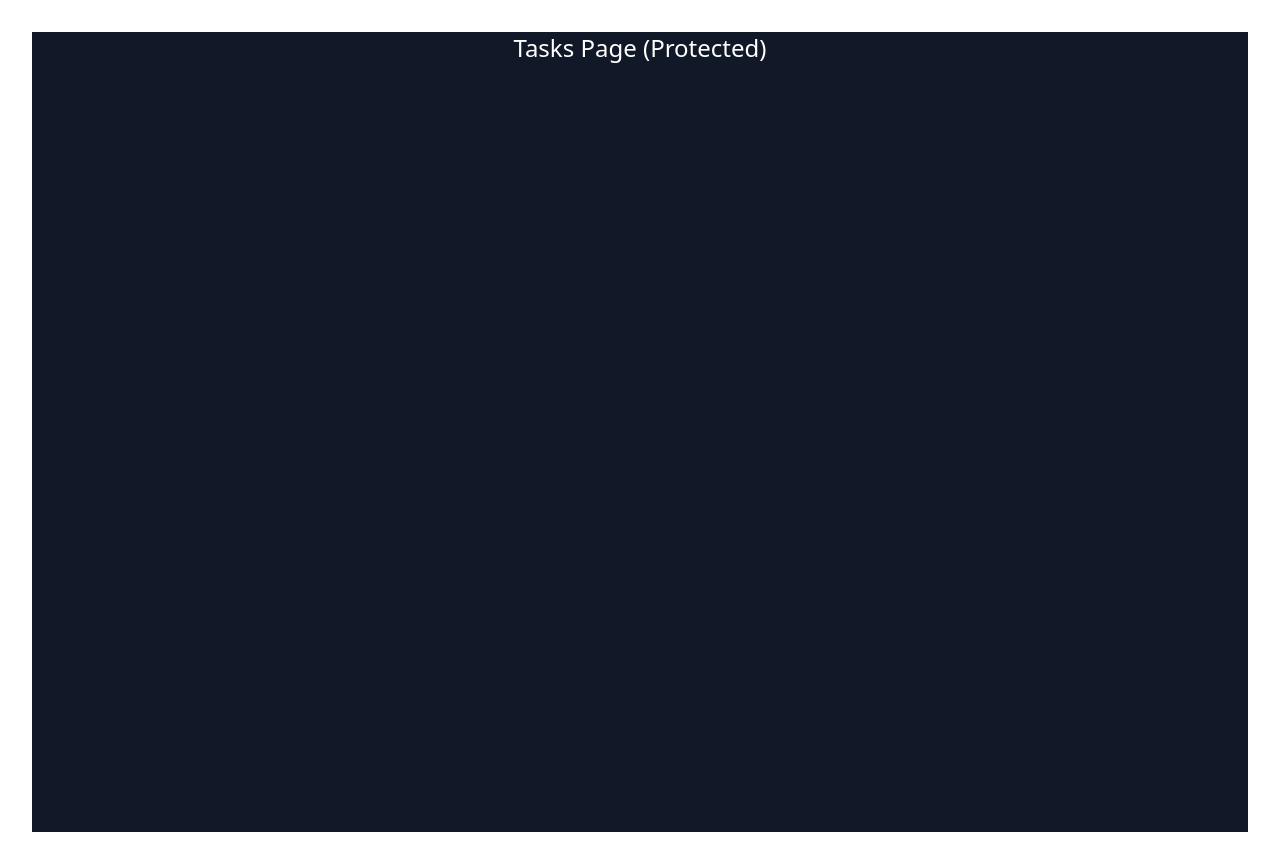
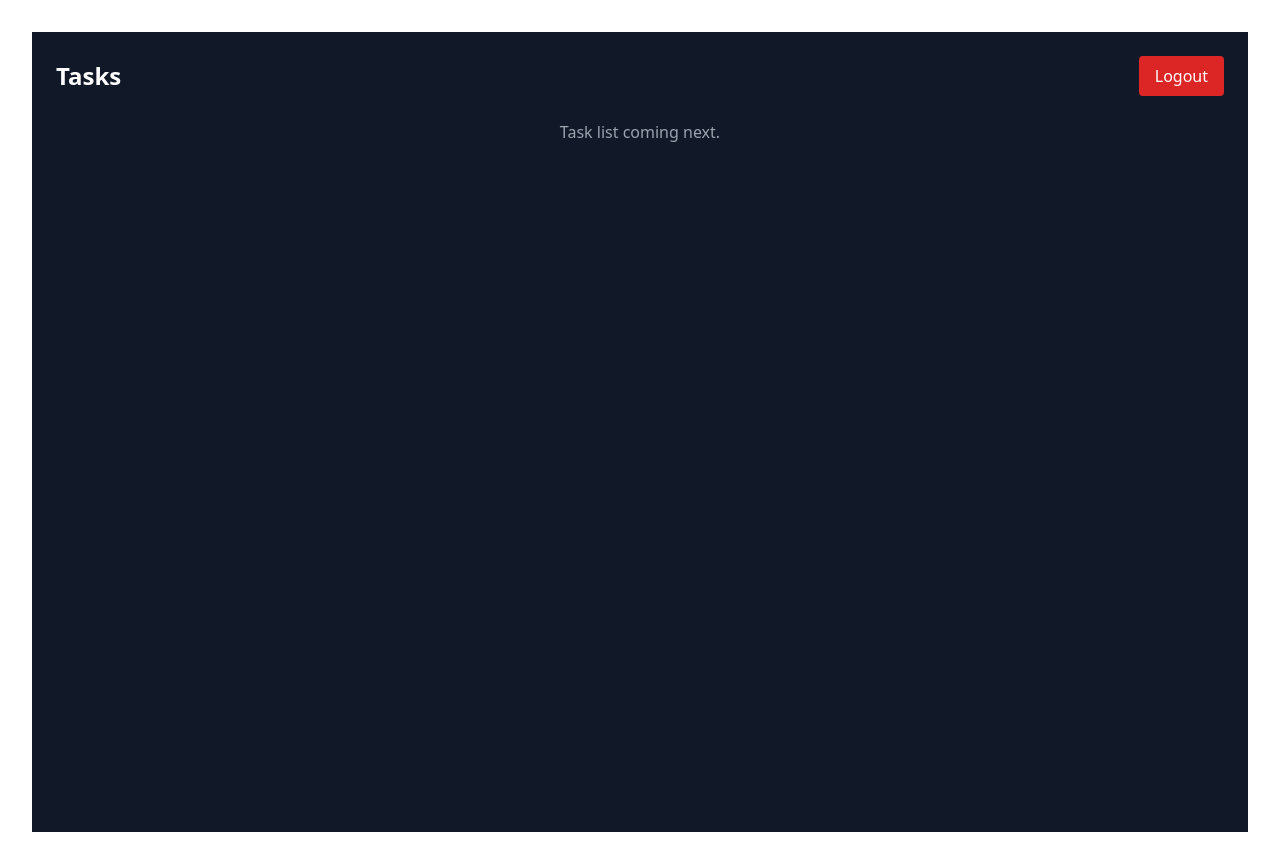
Before and after one commit to mithrilcode/task-manager, a React app in the folder frontend/: page /tasks in a window 1280 px wide. Built offline with nearby package versions, Linux system fonts and the light colour scheme; no server answers; sample sign-in values are in the browser's storage; the HTML template or start-up script is replaced by a standard one.

Commit message:
Add logout action to tasks page for auth flow testing

```diff
--- a/frontend/src/pages/Tasks.tsx
+++ b/frontend/src/pages/Tasks.tsx
@@ -1,5 +1,33 @@
+import { useNavigate } from "react-router-dom";
+import { useAuth } from "../context/AuthContext";
+
 const Tasks = () => {
-  return <h1 className="text-2xl">Tasks Page (Protected)</h1>;
+  const { logout } = useAuth();
+  const navigate = useNavigate();
+
+  const handleLogout = () => {
+    logout();
+    navigate("/login");
+  };
+
+  return (
+    <div className="p-6">
+      <div className="flex justify-between items-center mb-6">
+        <h1 className="text-2xl font-bold">Tasks</h1>
+
+        <button
+          onClick={handleLogout}
+          className="px-4 py-2 rounded bg-red-600 hover:bg-red-500 text-white"
+        >
+          Logout
+        </button>
+      </div>
+
+      <p className="text-gray-400">
+        Task list coming next.
+      </p>
+    </div>
+  );
 };
 
 export default Tasks;
```
